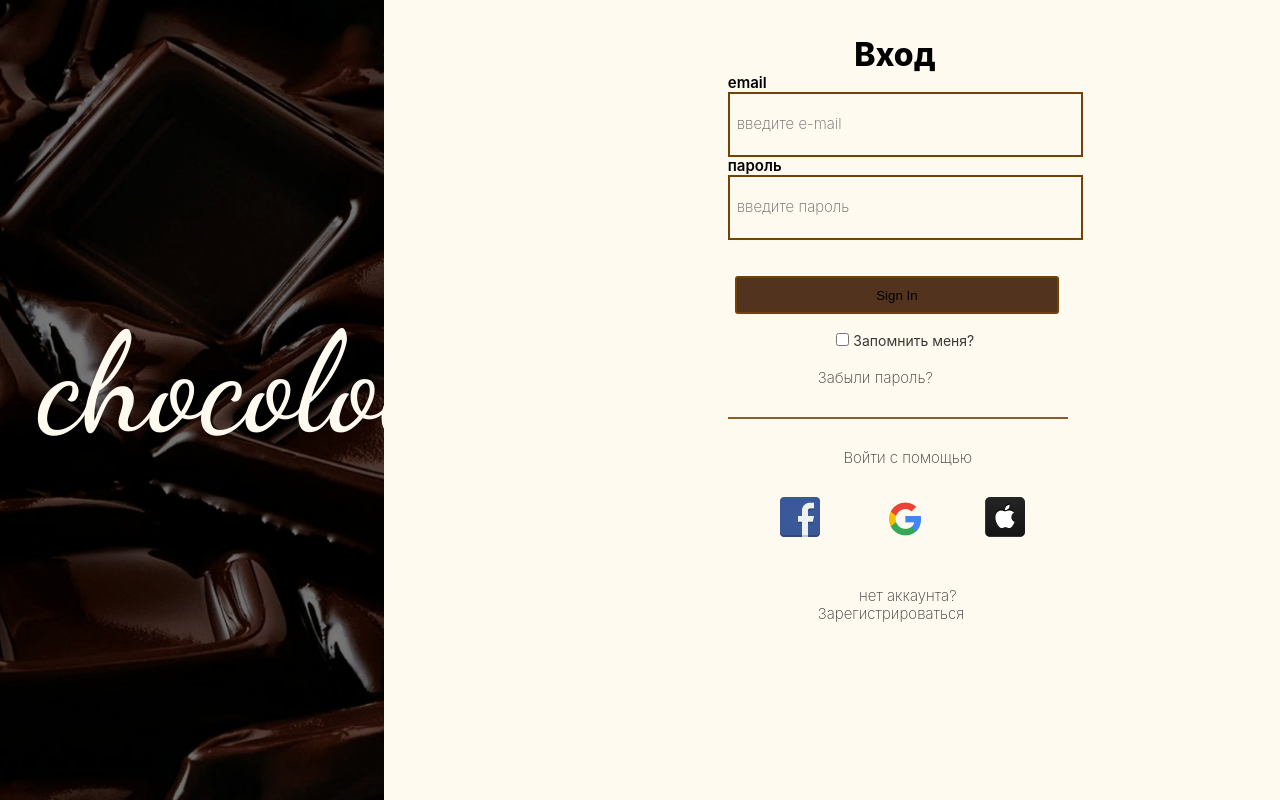
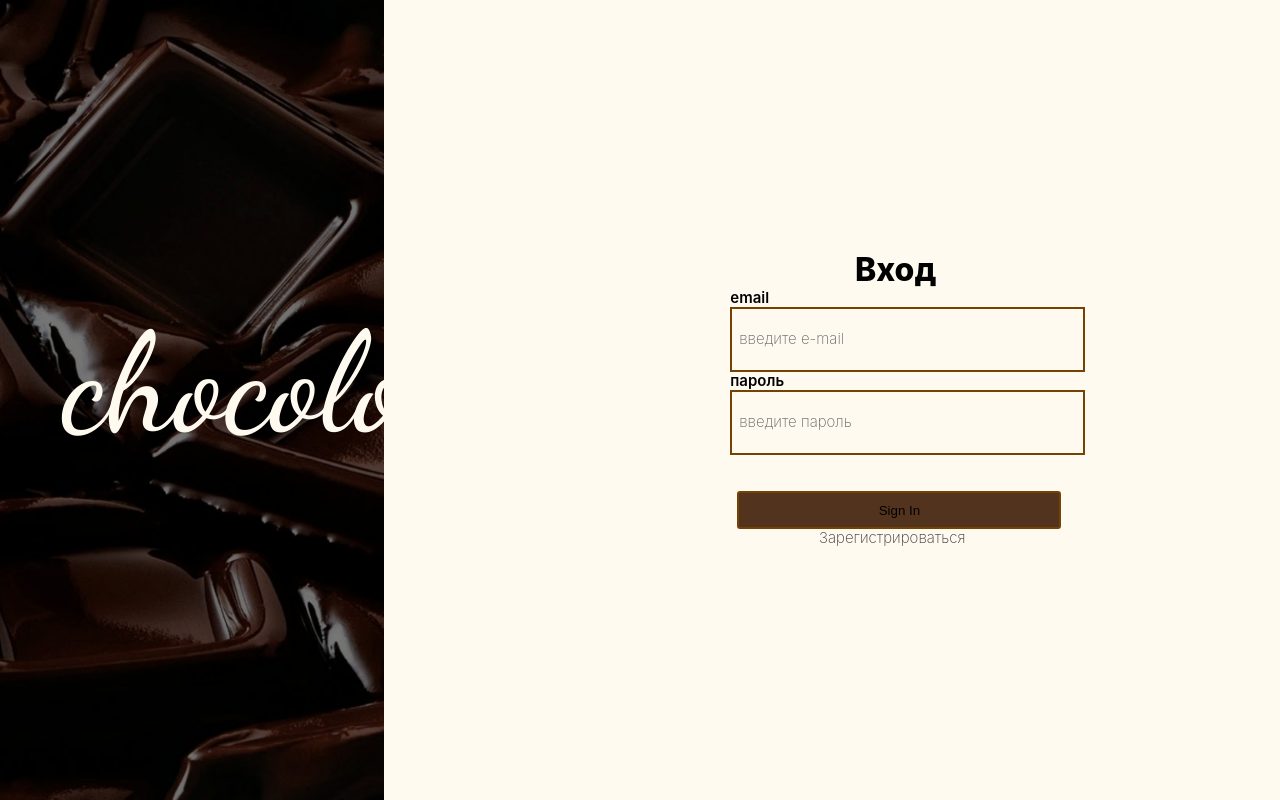
Before and after one commit to college-2023/Syrga-Salima, a Django app: page / in a window 1280 px wide. Shown: the part 18-818 px from the top of the page. Run offline with Django 4.2, Linux system fonts and the light colour scheme.

Commit message:
Update login.html

```diff
--- a/templates/login.html
+++ b/templates/login.html
@@ -6,11 +6,18 @@
   <meta name="viewport" content="width=device-width, initial-scale=1.0">
   {% load static %}
   <link rel="stylesheet" type="text/css" href="{% static 'styles/main.css' %}">
-  <link href='https://fonts.googleapis.com/css?family=Dancing Script' rel='stylesheet'>
-  <title>Log In </title>
+
+<link href="https://fonts.googleapis.com/css2?family=Dancing+Script&display=swap" rel="stylesheet">
+<style>
+  @import url('https://fonts.googleapis.com/css2?family=Dancing+Script:wght@400;500;700&display=swap');
+</style>
 </head>
 <body>
   <style>
+/* @import url('https://fonts.googleapis.com/css2?family=Inter:wght@700&family=Montserrat:wght@500&display=swap');
+@import url('https://fonts.googleapis.com/css2?family=Inter:wght@400;700&family=Montserrat:wght@500&display=swap');
+@import url('https://fonts.googleapis.com/css2?family=Inter:wght@600&display=swap'); */
+@import url('https://fonts.googleapis.com/css2?family=Dancing+Script&display=swap');
 
 *{
     margin: 0;
@@ -22,7 +29,8 @@
 	background-size: cover;
 	background-attachment: fixed;
 	font-family: sans-serif;
-    position: relative;
+  position: relative;
+
 
 }
 .container{
@@ -32,7 +40,7 @@
 .left{
     background-image: url(https://github.com/csc2023/Syrga-Salima/blob/main/img/choco%20loco.png?raw=true);
     background-size: cover;
-    width: 30%;
+    width: 40%;
     background-repeat: no-repeat;
     height: 100vh;
 
@@ -56,8 +64,9 @@
 }
 .right{
     display: flex;
-    margin-left: 26%;
+    margin-left: 18%;
     width: 60px;
+    margin-top: 70px;
 
 }
 h3{
@@ -104,6 +113,9 @@
     order: 0;
     flex-grow: 0;
 }
+span{
+  margin-left: 7%;
+}
 h2{
     font-family: 'Inter';
     font-style: normal;
@@ -114,6 +126,9 @@
     order: 0;
     flex-grow: 0;
 }
+/* span{
+    font-family: 'Dancing Script';
+} */
 .form{
     display: flex;
     flex-direction: column;
@@ -194,22 +209,7 @@
     flex-grow: 0;
 }
 
-input[type="checkbox"] {
-    -webkit-appearance: checkbox;
-    -moz-appearance: checkbox;
-    appearance: checkbox;
-    display: inline-block;
-    width: auto;
-    height: auto;
-    margin-left: 30%;
-    margin-top: 19px;
-  }
-  label {
-    color: #373737;
-    font-size: .875rem;
-    font-family: 'Inter';
-    font-style: normal;
-  }
+
  a{
     width: 338px;
     height: 18px;
@@ -236,20 +236,7 @@
     margin-top: 19px;
   }
 
-    h4{
-      margin-top: 40px;
-      width: 360px;
-      height: 18px;
 
-      font-family: 'Inter';
-      font-style: normal;
-      font-weight: 200;
-      font-size: 15px;
-      line-height: 18px;
-      text-align: center;
-
-      color: #373737;
-    }
       .line{
     width: 338px;
     height: 0px;
@@ -262,50 +249,8 @@
     flex-grow: 0;
     margin-top: 30px;
   }
-  .log{
-    display: flex;
-    flex-direction: column;
-  }
-  .icons{
-    display: flex;
-    flex-direction: row;
-    margin-top: 30px;
-    justify-content: space-evenly;
-  }
-.one{
-  background-image: url(https://github.com/csc2023/Syrga-Salima/blob/main/img/facebook_.png?raw=true);
-  width: 50px;
-  height: 50px;
-  background-repeat: no-repeat;
-}
-.two{
-  background-image: url(https://github.com/csc2023/Syrga-Salima/blob/main/img/Google.png?raw=true);
-  width: 50px;
-  height: 50px;
-  background-repeat: no-repeat;
-}
-.three{
-  background-image: url(https://github.com/csc2023/Syrga-Salima/blob/main/img/apple.png?raw=true);
-  width: 50px;
-  height: 50px;
-  background-repeat: no-repeat;
-}
-.with{
-  margin-top: 30px;
-  width: 360px;
-  height: 18px;
-
-  font-family: 'Inter';
-  font-style: normal;
-  font-weight: 200;
-  font-size: 15px;
-  line-height: 18px;
-  text-align: center;
-
-  color: #373737;
 
 
-}
 a #reg{
 
 width: 158px;
@@ -343,22 +288,10 @@
 			<input type="password" name="password"  placeholder="введите пароль">
 		</div>
 		<div class="input-form">
-      <input type="submit" value="Sign In" onclick="lsRememberMe()">
+      <input type="submit" value="Sign In">
   </div>
-  <input type="checkbox" value="lsRememberMe" id="rememberMe">
-   <label for="rememberMe">Запомнить меня?</label>
-   <p><a href="{% url 'registerUser' %}" class="forget">Забыли пароль?</a></p>
-   <div class="line"></div>
-   <div class="log">
-    <div class="with">Войти с помощью</div>
-    <div class="icons">
-      <div class="one"></div>
-      <div class="two"></div>
-      <div class="three"></div>
-    </div>
-   </div>
+
    <div class="reg">
-    <h4>нет аккаунта?</h4>
     <a href="{% url 'registerUser' %}" class="reg">Зарегистрироваться</a>
    </div>
 
@@ -377,27 +310,6 @@
   </div>
 
 </body>
-<script>
-  const rmCheck = document.getElementById("rememberMe"),
-  emailInput = document.getElementById("email");
 
-if (localStorage.checkbox && localStorage.checkbox !== "") {
-rmCheck.setAttribute("checked", "checked");
-emailInput.value = localStorage.username;
-} else {
-rmCheck.removeAttribute("checked");
-emailInput.value = "";
-}
-
-function lsRememberMe() {
-if (rmCheck.checked && emailInput.value !== "") {
-  localStorage.username = emailInput.value;
-  localStorage.checkbox = rmCheck.value;
-} else {
-  localStorage.username = "";
-  localStorage.checkbox = "";
-}
-}
-</script>
 
 </html>
```
